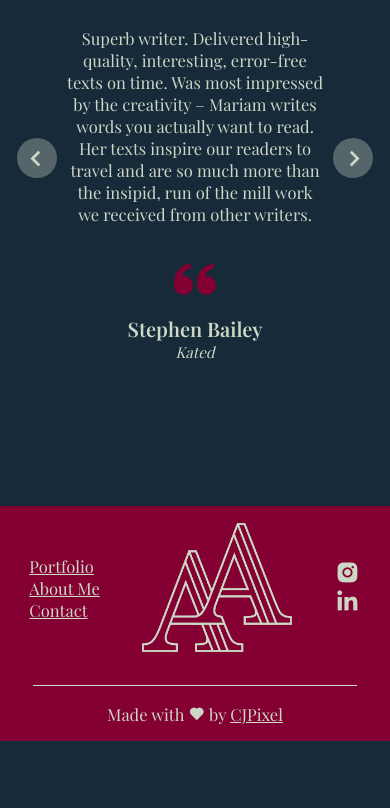
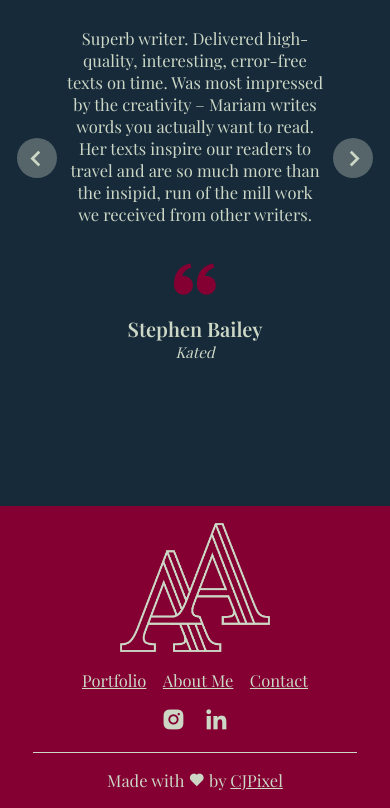
Before and after one commit to pantercp/mariam-portfolio, a plain HTML site: page index.html in a window 390 px wide. Shown: the part 3346-4154 px from the top of the page. Before the commit the page ends 4087 px from the top, so only its background shows below. Drawn offline with nearby package versions, Linux system fonts and the light colour scheme; a web font is replaced by a local one.

Commit message:
Added responsiveness to the footer

```diff
--- a/css/global.css
+++ b/css/global.css
@@ -21,7 +21,7 @@ h2 {
     font-style: italic;
 }
 
-a{
+a {
     color: var(--secondary);
 }
 
@@ -253,36 +253,80 @@ nav {
 
 /* -------------Footer------------ */
 
-.container-footer{
+.container-footer {
     padding: 1rem;
     background-color: var(--primary);
 }
 
-.amini-content{
+.amini-content {
     display: flex;
     justify-content: space-around;
     align-items: center;
-    padding-bottom: 2rem;
+    padding-bottom: 1rem;
     column-gap: 1rem;
-
 }
 
-.container-footer img{
+.container-footer img {
     max-width: 150px;
 }
 
+/*
+.amini-content .content-pages{
+    order: 1;
+}
 
-.container-footer ul{
+.amini-content .content-social{
+    order: 2;
+} */
+
+.container-footer ul {
     list-style-type: none;
 }
 
-.content-cjpixel{
+.content-cjpixel {
     margin-inline: 1rem;
     padding-top: 1rem;
     text-align: center;
     border-top: 1px solid var(--secondary);
 }
 
-.container-footer .content-wrap i{
+.container-footer .content-wrap i {
     font-size: 1.6rem;
 }
+
+@media only screen and (max-width: 500px) {
+
+
+    .amini-content {
+        flex-wrap: wrap;
+        justify-content: center;
+        text-align: center;
+        row-gap: 1rem;
+    }
+
+    .amini-content .content-pages {
+        order: 1;
+    }
+
+    .amini-content .content-social {
+        order: 2;
+    }
+
+    .container-footer .content-wrap {
+        width: 100%;
+        display: flex;
+        justify-content: center;
+        /* flex-direction: column; */
+        align-items: center;
+    }
+
+    .container-footer ul {
+        display: inline-flex;
+    }
+
+    .container-footer li {
+        margin-inline: 0.5rem;
+    }
+
+
+}
--- a/index.html
+++ b/index.html
@@ -222,7 +222,7 @@
 
     <div class="container-footer">
         <div class="amini-content">
-            <div class="content-wrap">
+            <div class="content-wrap content-pages">
                 <ul>
                     <li><a href="#">Portfolio</a></li>
                     <li><a href="#">About Me</a></li>
@@ -232,7 +232,7 @@
             <div class="content-wrap">
                 <img src="images/logo-aa-cream.png" alt="">
             </div>
-            <div class="content-wrap">
+            <div class="content-wrap content-social">
                 <ul>
                     <li><a href="https://www.linkedin.com/in/mariam-amini/"><i class='bx bxl-instagram-alt'></i></a>
                     </li>
```
